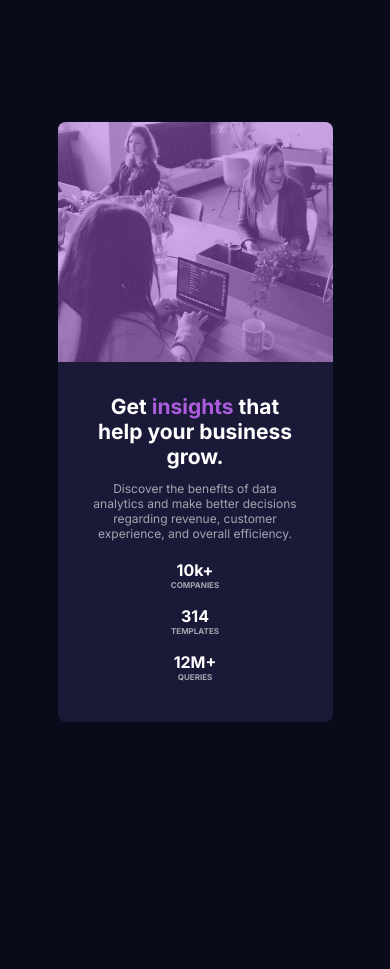
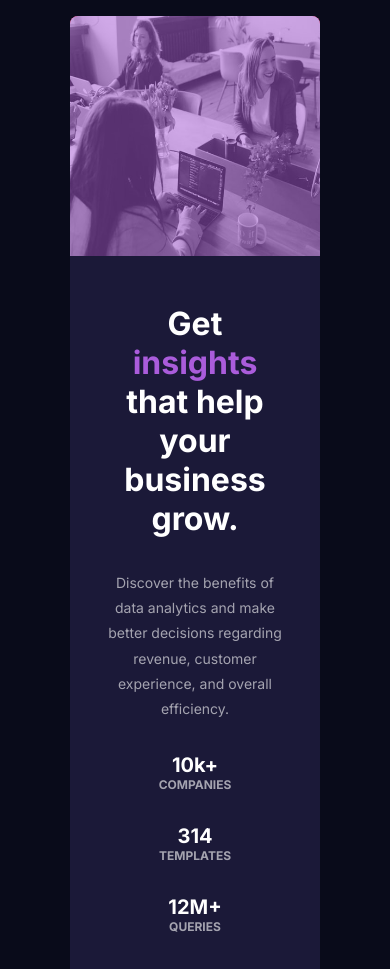
Before and after one commit to putuphillipsteven/stats-preview-card, a plain HTML site: page index.html in a window 390 px wide. Shown: the top 969 px of the page. Before the commit the page ends 844 px from the top, so only its background shows below. Drawn offline with Linux system fonts and the light colour scheme.

Commit message:
Update responsive media queries

```diff
--- a/index.html
+++ b/index.html
@@ -10,6 +10,7 @@
   <body>
     <main class="container">
       <section class="text-section">
+        <div class="text-section-child">
           <div class="text-header">
             <h1>Get <span>insights</span> that help your business grow.</h1>
           </div>
@@ -33,6 +34,7 @@
               <h3>QUERIES</h3>
             </div>
           </div>
+        </div>
       </section>
       <section class="img-section">
         <img src="./images/image-header-desktop.jpg" alt="img-people" />
--- a/styles.scss
+++ b/styles.scss
@@ -20,33 +20,49 @@ body,
 main,
 .text-stats-parent,
 .text-section,
-.text-stats-child {
+.text-stats-child,
+.text-section-child {
   display: flex;
 }
 body {
-  width: 100vw;
-  height: 100vh;
+  max-width: 100vw;
+  min-height: 100vh;
+  padding: 16px;
   align-items: center;
   justify-content: center;
   background-color: $primary-color-verydarkblue;
-}
-
   main {
-  max-width: 700px;
-  height: 300px;
+    max-width: 70%;
+    min-height: 400px;
     overflow: hidden;
     border-radius: 8px;
-}
-
     .text-section {
       width: 50%;
-  height: 100%;
-  padding: 48px;
+      padding: 56px;
       flex-direction: column;
       justify-content: space-between;
       background-color: $primary-color-darkdesaturatedblue;
       color: $neutral-color-white;
       font-family: $inter-text;
+      .text-section-child {
+        width: 80%;
+        height: 100%;
+        display: flex;
+        flex-direction: column;
+        justify-content: space-between;
+        .text-header {
+          h1 {
+            font-size: 32px;
+          }
+        }
+        .text-explanation {
+          p {
+            font-size: 14px;
+            line-height: 1.8;
+          }
+          margin-bottom: 80px;
+        }
+      }
       span {
         color: $primary-color-soft-violet;
       }
@@ -54,29 +70,85 @@ main {
         font-size: 12px;
         opacity: 0.6;
       }
-}
-
       .text-stats-parent {
         justify-content: space-between;
-}
         .text-stats-child {
           flex-direction: column;
           h2 {
-    font-size: 16px;
+            font-size: 20px;
           }
           h3 {
-    font-size: 8px;
+            font-size: 12px;
             opacity: 0.6;
           }
         }
-
+      }
+    }
+  }
   .img-section {
     width: 50%;
-  height: 100%;
     background-color: $primary-color-soft-violet;
-}
-.img-section img {
+    img {
       width: 100%;
       height: 100%;
+      object-fit: fill;
       opacity: 0.5;
     }
+  }
+}
+
+@media all and (max-width: 768px) {
+  body {
+    text-align: center;
+    main.container {
+      width: 100%;
+      flex-direction: column-reverse;
+      background-color: red;
+      .text-section {
+        width: 100%;
+        flex-direction: column;
+        padding: 32px;
+        .text-header,
+        .text-explanation,
+        .text-stats-parent {
+          margin: 16px 0;
+        }
+        .text-section-child {
+          width: 100%;
+        }
+        .text-stats-parent {
+          flex-direction: column;
+          .text-stats-child {
+            margin: 16px 0;
+          }
+        }
+        .text-explanation {
+          margin-bottom: 0;
+        }
+      }
+      .img-section {
+        width: 100%;
+        height: 240px;
+
+        img {
+          width: 100%;
+          height: 100%;
+          object-fit: fill;
+        }
+      }
+    }
+  }
+}
+
+@media all and (max-width: 1024px) {
+  body {
+    main.container {
+      .text-section {
+        padding: 32px;
+        .text-stats-parent {
+          flex-direction: column;
+        }
+      }
+    }
+  }
+}
```
Also changed, not shown: styles.css, 1 other file. Lines whose indentation alone changed are shown as unchanged.
